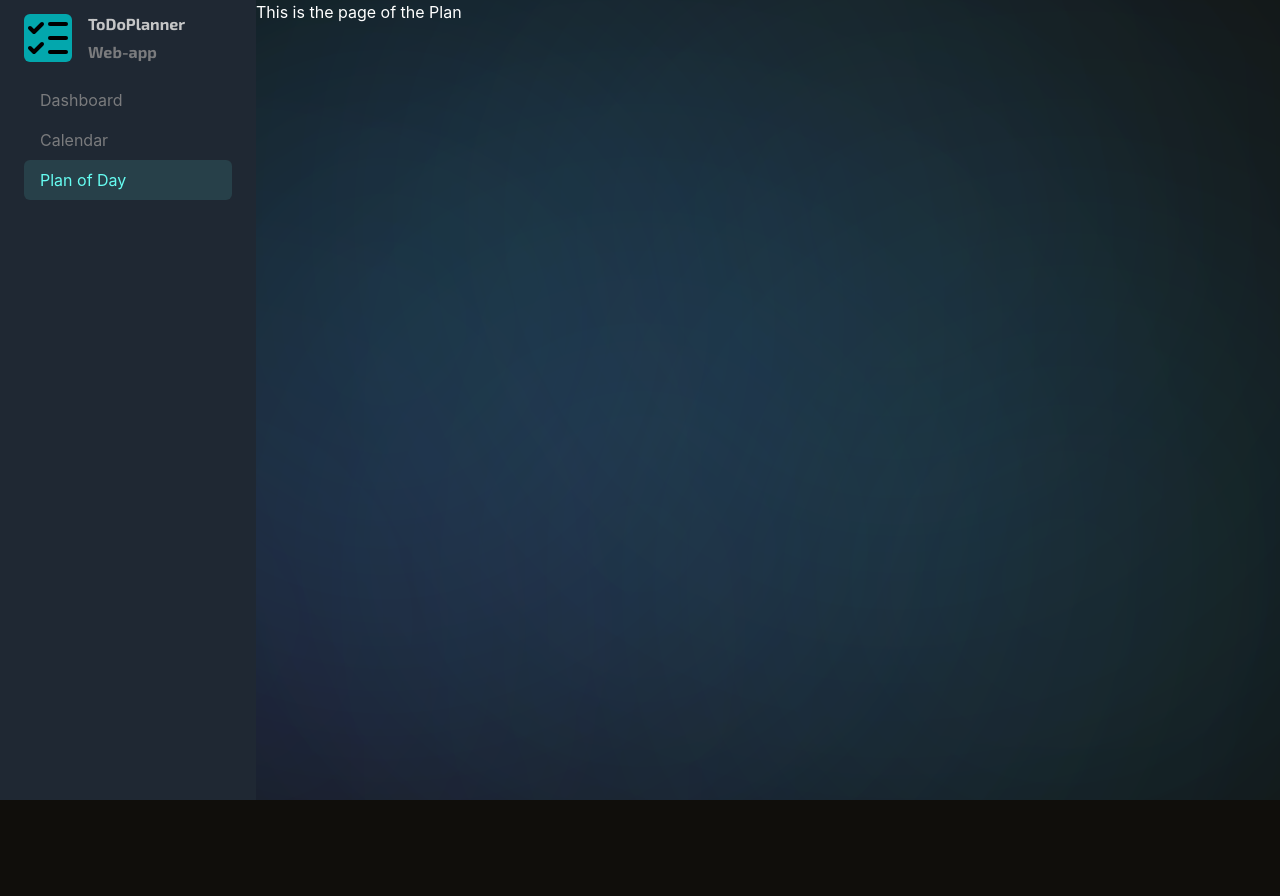
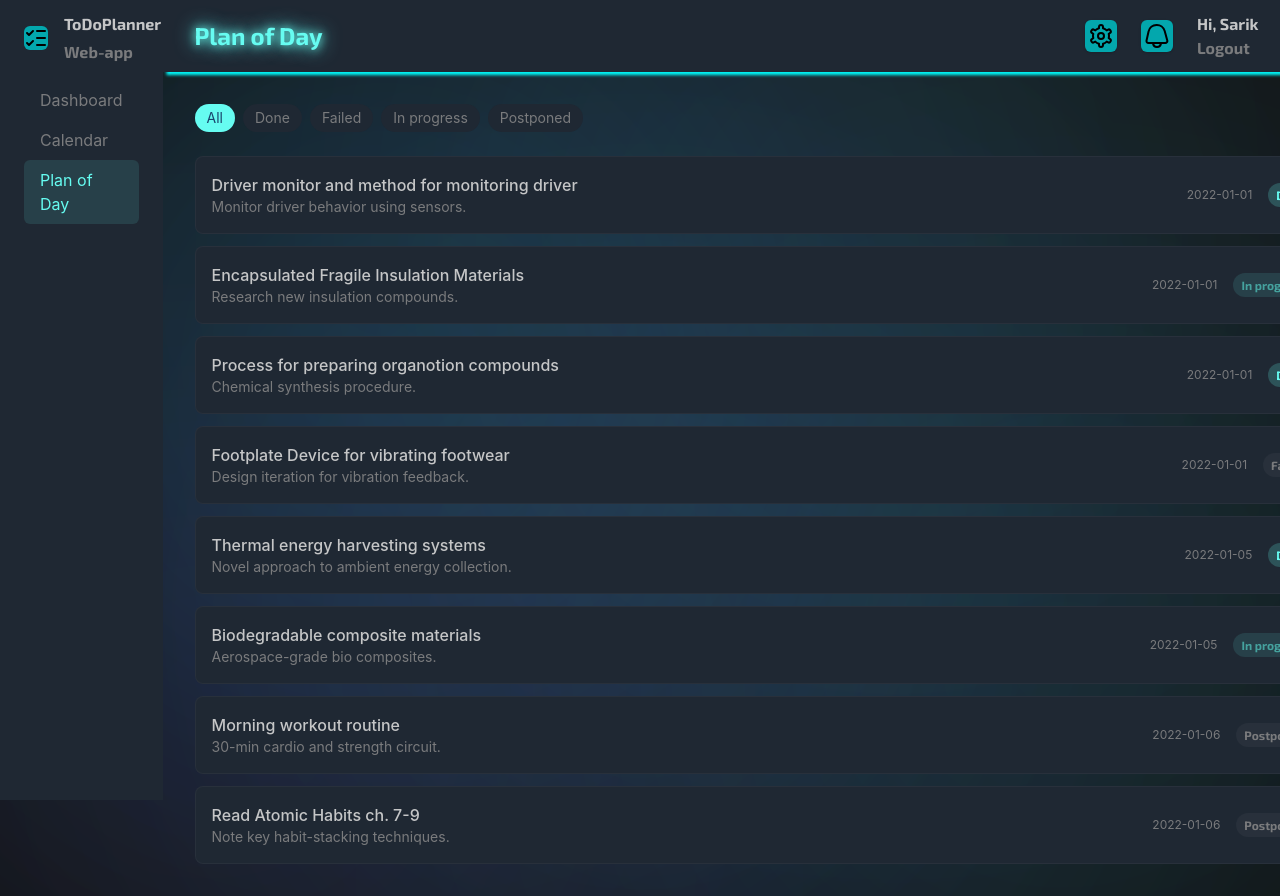
Before and after one commit to sariklol/toDoPlanner, a React (Vite) app: page /plan in a window 1280 px wide. Before the commit the page ends 800 px from the top, so only its background shows below. Built offline with nearby package versions, Linux system fonts and the light colour scheme.

Commit message:
Added planOfTheDay route

```diff
--- a/src/pages/PlanOfDay.tsx
+++ b/src/pages/PlanOfDay.tsx
@@ -1,8 +1,59 @@
+import { useState } from "react";
+import type { Status } from "../types";
+import { mockTasks } from "../data/mockTasks";
+import StatusBadge from "../components/shared/StatusBadge";
+import Topbar from "../components/layout/Topbar";
+
+const filters: (Status | 'All')[] = ['All', 'Done', 'Failed', 'In progress', 'Postponed']
+
 const PlanOfDay = () => {
+  const [activeFilter, setActiveFilter] = useState<Status | 'All'>('All')
+
+  const filteredTasks = activeFilter === 'All'
+    ? mockTasks
+    : mockTasks.filter((task) => task.status === activeFilter)
+
   return (
-    <div>
-      This is the page of the Plan
-    </div>
+    <>
+      <Topbar title="Plan of Day" />
+      <div className="m-8 flex flex-col gap-6">
+        {/* Filter tab */}
+        <div className="flex gap-2">
+          {filters.map((filter) => (
+            <button
+              key={filter}
+              onClick={() => setActiveFilter(filter)}
+              className={`px-3 py-1 rounded-full text-sm ${activeFilter === filter
+                ? 'bg-neon-cyan text-dark-bg'
+                : 'bg-card-bg text-subtle-text'
+                }`}>
+              {filter}
+            </button>
+          ))}
+        </div>
+
+        {/* Task list */}
+
+        <div className="space-y-3">
+          {filteredTasks.map((task) => (
+            <div
+              key={task.id}
+              className="p-4 bg-card-bg rounded-lg border border-subtle-text/10 flex items-center justify-between">
+              <div>
+                <h3 className="text-main-text font-medium">{task.title}</h3>
+                <p className="text-subtle-text text-sm">{task.description}</p>
+              </div>
+
+              <div className="flex items-center gap-4">
+                <span className="text-subtle-text text-xs">{task.date}</span>
+
+                <StatusBadge status={task.status} />
+              </div>
+            </div>
+          ))}
+        </div>
+      </div>
+    </>
   )
 }
 
```
